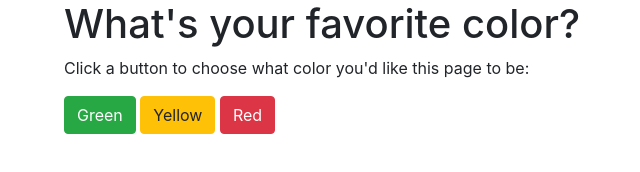
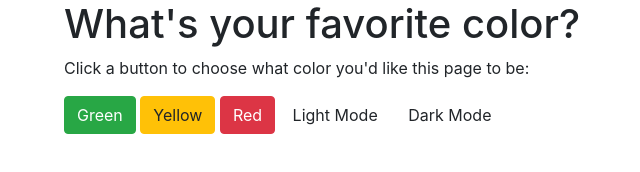
Before and after one commit to sinkstyt/walrus-part2, a plain HTML site: page colors.html in a window 1280 px wide. Shown: the whole page, without its empty margins (21-661 px from the left). Drawn offline with Linux system fonts and the light colour scheme.

Commit message:
change button labels for modes
Co-authored-by: Michael Handley <michael.j.handley.Outlook.com>

```diff
--- a/colors.html
+++ b/colors.html
@@ -15,6 +15,9 @@
     <button class="btn btn-success" id="green">Green</button>
     <button class="btn btn-warning" id="yellow">Yellow</button>
     <button class="btn btn-danger" id="red">Red</button>
+    <button class="btn" id="go-light">Light Mode</button>
+    <button class="btn" id="go-dark">Dark Mode</button>
+
   </div>
 </body>
 </html>
```
